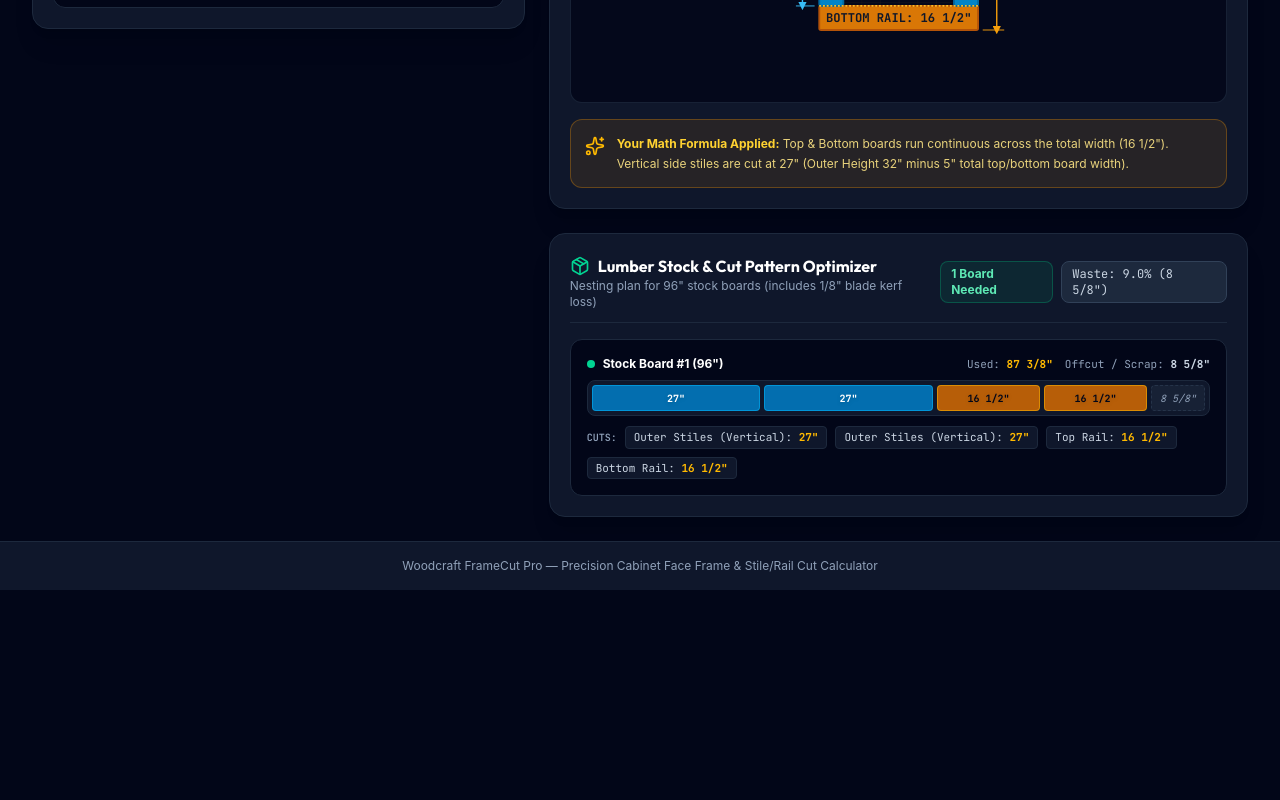
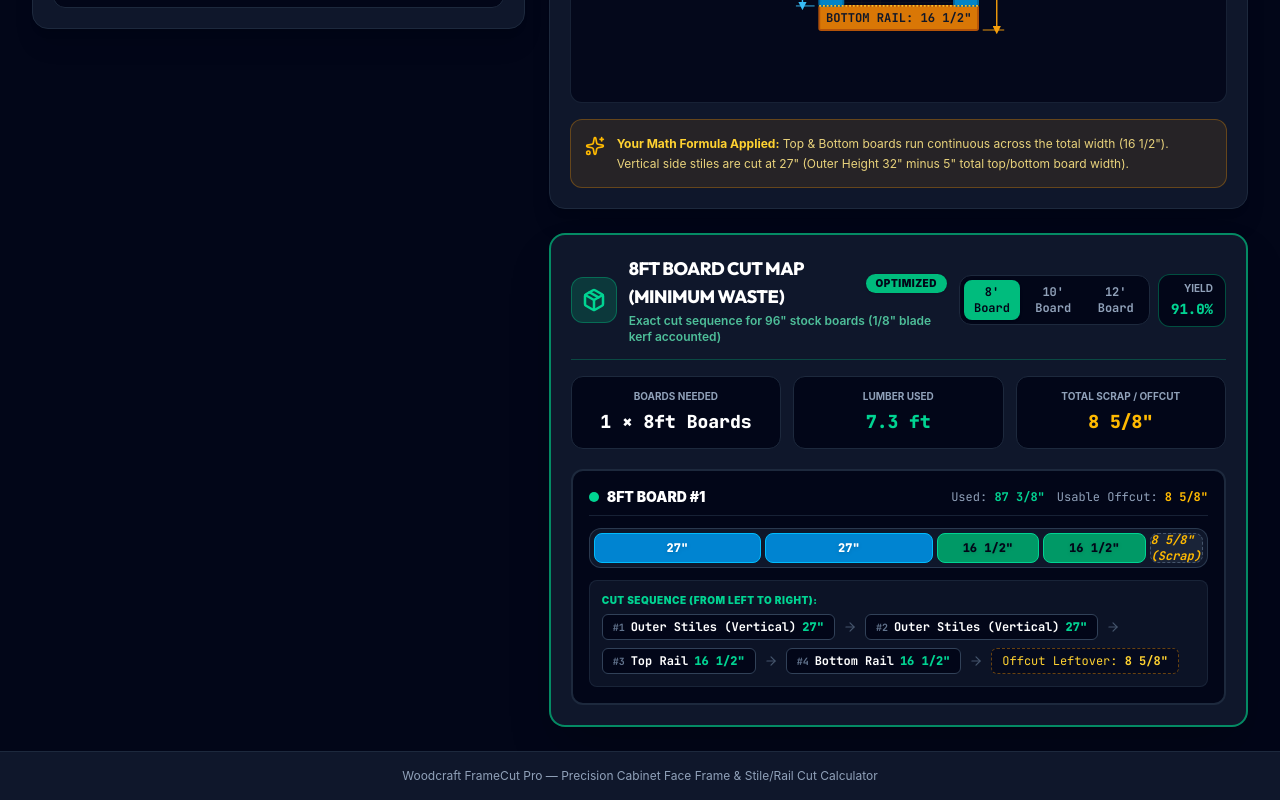
Before and after one commit to vexonastudios/cabinetframecalculator, a React (Vite) app: page / in a window 1280 px wide. Shown: the part 1406-2206 px from the top of the page. Before the commit the page ends 1996 px from the top, so only its background shows below. Built offline with nearby package versions, Linux system fonts and the light colour scheme.

Commit message:
feat: 8ft board cut map with step-by-step cut sequences for minimum lumber waste

```diff
--- a/src/App.jsx
+++ b/src/App.jsx
@@ -6,7 +6,7 @@ import CutListTable from './components/CutListTable';
 import LumberOptimizer from './components/LumberOptimizer';
 import ProjectManager from './components/ProjectManager';
 import MasterBatchList from './components/MasterBatchList';
-import { DEFAULT_FRAME_PARAMS, calculateCabinetFrame } from './utils/cabinetMath';
+import { DEFAULT_FRAME_PARAMS, calculateCabinetFrame, optimizeLumberStock } from './utils/cabinetMath';
 import { formatFraction } from './utils/fractionUtils';
 import { Hammer, CheckCircle2, ShieldCheck, Ruler } from 'lucide-react';
 
@@ -37,6 +37,36 @@ export default function App() {
   const calcResult = useMemo(() => {
     return calculateCabinetFrame(frameParams);
   }, [frameParams]);
+
+  // Compute 8ft board optimization for Master Batch List if items exist
+  const combinedBatchOptimization = useMemo(() => {
+    if (!batchList || batchList.length === 0) return null;
+
+    const allCuts = [];
+    batchList.forEach(frame => {
+      frame.items.forEach(item => {
+        allCuts.push({
+          id: item.id,
+          type: item.type,
+          name: item.name,
+          quantity: item.quantity,
+          length: item.length,
+          lengthFraction: item.lengthFraction,
+          widthFraction: item.widthFraction,
+          notes: item.notes
+        });
+      });
+    });
+
+    return optimizeLumberStock({
+      cutList: allCuts,
+      stockLength: frameParams.stockBoardLength || 96,
+      sawKerf: frameParams.sawKerf || 0.125,
+      fractionPrecision: frameParams.fractionPrecision || 16
+    });
+  }, [batchList, frameParams.stockBoardLength, frameParams.sawKerf, frameParams.fractionPrecision]);
+
+  const activeStockOptimization = combinedBatchOptimization || calcResult.stockOptimization;
 
   const handleSelectPreset = (preset) => {
     setActivePreset(preset.id);
@@ -233,8 +263,9 @@ export default function App() {
 
             <div className="order-5 lg:order-none w-full">
               <LumberOptimizer
-                stockOptimization={calcResult.stockOptimization}
-                fractionPrecision={frameParams.fractionPrecision}
+                stockOptimization={activeStockOptimization}
+                stockBoardLength={frameParams.stockBoardLength}
+                onStockLengthChange={(len) => setFrameParams(p => ({ ...p, stockBoardLength: len }))}
               />
             </div>
           </div>
--- a/src/components/LumberOptimizer.jsx
+++ b/src/components/LumberOptimizer.jsx
@@ -1,102 +1,164 @@
 import React from 'react';
-import { Package, Percent, Scissors, CheckCircle } from 'lucide-react';
+import { Package, Percent, Scissors, Layers, CheckCircle2, ArrowRight } from 'lucide-react';
 import { formatFraction } from '../utils/fractionUtils';
 
-export default function LumberOptimizer({ stockOptimization, fractionPrecision = 16 }) {
+export default function LumberOptimizer({ stockOptimization, stockBoardLength = 96, onStockLengthChange }) {
   if (!stockOptimization) return null;
 
   const { boardCount, stockLength, stockLengthFraction, boards, wasteFraction, wastePercentage } = stockOptimization;
+  const yieldPercentage = (100 - parseFloat(wastePercentage || 0)).toFixed(1);
 
   return (
-    <div className="bg-slate-900 border border-slate-800 rounded-2xl p-5 shadow-xl space-y-4">
+    <div className="bg-slate-900 border-2 border-emerald-500/70 rounded-2xl p-4 sm:p-5 shadow-2xl space-y-4">
 
       {/* Header */}
-      <div className="flex flex-col sm:flex-row sm:items-center justify-between border-b border-slate-800 pb-3 gap-2">
-        <div>
-          <h2 className="text-base font-bold text-white flex items-center gap-2 font-display">
-            <Package className="w-5 h-5 text-emerald-400" />
-            Lumber Stock & Cut Pattern Optimizer
-          </h2>
-          <p className="text-xs text-slate-400">
-            Nesting plan for {stockLengthFraction} stock boards (includes 1/8" blade kerf loss)
-          </p>
+      <div className="flex flex-col sm:flex-row sm:items-center justify-between border-b border-emerald-500/30 pb-3.5 gap-3">
+        <div className="flex items-center gap-3">
+          <div className="p-2.5 bg-emerald-500/20 border border-emerald-500/40 rounded-xl text-emerald-400">
+            <Package className="w-6 h-6 stroke-[2.5]" />
+          </div>
+          <div>
+            <div className="flex items-center gap-2">
+              <h2 className="text-lg font-black text-white font-display tracking-tight">
+                8FT BOARD CUT MAP (MINIMUM WASTE)
+              </h2>
+              <span className="bg-emerald-500 text-slate-950 font-black px-2.5 py-0.5 rounded-full text-[10px] uppercase tracking-wider shadow">
+                OPTIMIZED
+              </span>
+            </div>
+            <p className="text-xs font-semibold text-emerald-300/80 mt-0.5">
+              Exact cut sequence for {stockLengthFraction} stock boards (1/8" blade kerf accounted)
+            </p>
+          </div>
         </div>
 
-        <div className="flex items-center gap-2 text-xs">
-          <span className="bg-emerald-500/10 text-emerald-300 border border-emerald-500/30 px-2.5 py-1 rounded-lg font-bold">
-            {boardCount} Board{boardCount > 1 ? 's' : ''} Needed
-          </span>
-          <span className="bg-slate-800 text-slate-300 border border-slate-700 px-2.5 py-1 rounded-lg font-mono">
-            Waste: {wastePercentage}% ({wasteFraction})
-          </span>
+        {/* Board Length Selector & Yield stats */}
+        <div className="flex items-center gap-2 self-start sm:self-auto">
+          {onStockLengthChange && (
+            <div className="flex items-center gap-1 bg-slate-950 p-1 rounded-xl border border-slate-800">
+              {[96, 120, 144].map((len) => (
+                <button
+                  key={len}
+                  type="button"
+                  onClick={() => onStockLengthChange(len)}
+                  className={`px-2.5 py-1 rounded-lg text-xs font-mono font-bold transition-all ${
+                    stockBoardLength === len
+                      ? 'bg-emerald-500 text-slate-950 shadow'
+                      : 'text-slate-400 hover:text-white'
+                  }`}
+                >
+                  {len / 12}' Board
+                </button>
+              ))}
+            </div>
+          )}
+
+          <div className="bg-slate-950 px-3 py-1.5 rounded-xl border border-emerald-500/40 text-right">
+            <span className="text-[10px] text-slate-400 font-bold block uppercase">Yield</span>
+            <span className="text-sm font-mono font-black text-emerald-400">{yieldPercentage}%</span>
+          </div>
         </div>
       </div>
 
-      {/* Board Cut Visualizers */}
-      <div className="space-y-3">
+      {/* Summary Yield Stats */}
+      <div className="grid grid-cols-3 gap-3">
+        <div className="bg-slate-950 p-3 rounded-xl border border-slate-800 text-center">
+          <span className="text-[10px] uppercase font-bold text-slate-400 block mb-1">Boards Needed</span>
+          <span className="text-lg font-mono font-black text-white">{boardCount} × 8ft Boards</span>
+        </div>
+        <div className="bg-slate-950 p-3 rounded-xl border border-slate-800 text-center">
+          <span className="text-[10px] uppercase font-bold text-slate-400 block mb-1">Lumber Used</span>
+          <span className="text-lg font-mono font-black text-emerald-400">
+            {boards.reduce((sum, b) => sum + (b.usedInches || 0), 0) / 12 > 0
+              ? (boards.reduce((sum, b) => sum + (b.usedInches || 0), 0) / 12).toFixed(1)
+              : '0'} ft
+          </span>
+        </div>
+        <div className="bg-slate-950 p-3 rounded-xl border border-slate-800 text-center">
+          <span className="text-[10px] uppercase font-bold text-slate-400 block mb-1">Total Scrap / Offcut</span>
+          <span className="text-lg font-mono font-black text-amber-400">{wasteFraction}</span>
+        </div>
+      </div>
+
+      {/* 8ft Board Visual Diagrams & Step-by-Step Cut Order */}
+      <div className="space-y-4 pt-1">
         {boards.map((board) => (
-          <div key={board.boardIndex} className="bg-slate-950 p-4 rounded-xl border border-slate-800 space-y-2">
+          <div key={board.boardIndex} className="bg-slate-950 p-4 rounded-xl border-2 border-slate-800 space-y-3">
 
-            {/* Board Title & Yield */}
-            <div className="flex items-center justify-between text-xs">
-              <span className="font-bold text-white flex items-center gap-2">
-                <span className="w-2 h-2 rounded-full bg-emerald-400" />
-                Stock Board #{board.boardIndex} ({board.stockLengthFraction})
+            {/* Board Header */}
+            <div className="flex flex-col sm:flex-row sm:items-center justify-between text-xs gap-1 border-b border-slate-800/80 pb-2">
+              <span className="font-black text-white text-sm flex items-center gap-2">
+                <span className="w-2.5 h-2.5 rounded-full bg-emerald-400" />
+                8FT BOARD #{board.boardIndex}
               </span>
-              <div className="flex items-center gap-3 text-slate-400 font-mono text-[11px]">
-                <span>Used: <strong className="text-amber-400">{board.usedFraction}</strong></span>
-                <span>Offcut / Scrap: <strong className="text-slate-300">{board.remainingFraction}</strong></span>
+              <div className="flex items-center gap-3 text-slate-400 font-mono text-xs">
+                <span>Used: <strong className="text-emerald-400">{board.usedFraction}</strong></span>
+                <span>Usable Offcut: <strong className="text-amber-400">{board.remainingFraction}</strong></span>
               </div>
             </div>
 
-            {/* Visual Board Cut Strip */}
-            <div className="relative h-9 w-full bg-slate-900 rounded-lg overflow-hidden border border-slate-800 flex items-center p-1 gap-1">
+            {/* Visual Board Strip */}
+            <div className="relative h-10 w-full bg-slate-900 rounded-xl overflow-hidden border border-slate-700/80 flex items-center p-1 gap-1 shadow-inner">
               {board.cuts.map((cut, idx) => {
                 const widthPercent = (cut.length / stockLength) * 100;
                 const isStile = cut.type === 'STILE';
 
                 return (
                   <div
-                    key={cut.id}
+                    key={cut.id || idx}
                     style={{ width: `${widthPercent}%` }}
-                    className={`h-full rounded relative flex items-center justify-center px-1 border group transition-all ${
+                    className={`h-full rounded-lg relative flex items-center justify-center px-1 border transition-all ${
                       isStile
-                        ? 'bg-sky-600/80 hover:bg-sky-500 border-sky-400/50 text-white'
-                        : 'bg-amber-600/80 hover:bg-amber-500 border-amber-400/50 text-slate-950'
+                        ? 'bg-sky-600 border-sky-400 text-white'
+                        : 'bg-emerald-600 border-emerald-400 text-slate-950 font-black'
                     }`}
-                    title={`${cut.name}: ${cut.lengthFraction}`}
                   >
-                    <span className="text-[10px] font-mono font-bold truncate drop-shadow">
+                    <span className="text-xs font-mono font-black truncate drop-shadow">
                       {cut.lengthFraction}
                     </span>
-
-                    {/* Tooltip on hover */}
-                    <div className="absolute bottom-full mb-1 hidden group-hover:block z-20 bg-slate-900 text-white text-[10px] py-1 px-2 rounded shadow-lg border border-slate-700 whitespace-nowrap font-mono">
-                      {cut.name} ({cut.lengthFraction})
-                    </div>
                   </div>
                 );
               })}
 
-              {/* Remaining Offcut / Scrap space */}
+              {/* Scrap Offcut */}
               {board.remainingLength > 0 && (
                 <div
                   style={{ width: `${(board.remainingLength / stockLength) * 100}%` }}
-                  className="h-full rounded bg-slate-800/60 border border-dashed border-slate-700/60 flex items-center justify-center text-[10px] text-slate-400 font-mono italic"
+                  className="h-full rounded-lg bg-slate-800/80 border border-dashed border-slate-600 flex items-center justify-center text-xs text-amber-400 font-mono italic font-bold"
                 >
-                  {board.remainingFraction}
+                  {board.remainingFraction} (Scrap)
                 </div>
               )}
             </div>
 
-            {/* List of Cuts on this Board */}
-            <div className="flex flex-wrap items-center gap-2 text-[11px] font-mono text-slate-400 pt-0.5">
-              <span className="text-slate-400 text-[10px] uppercase font-semibold">Cuts:</span>
-              {board.cuts.map((c, i) => (
-                <span key={i} className="bg-slate-900 px-2 py-0.5 rounded border border-slate-800 text-slate-300">
-                  {c.name}: <strong className="text-amber-400">{c.lengthFraction}</strong>
-                </span>
-              ))}
+            {/* Step-by-Step Cut Order Sequence */}
+            <div className="bg-slate-900/80 p-3 rounded-lg border border-slate-800/80 space-y-1.5">
+              <span className="text-[10px] font-black uppercase text-emerald-400 tracking-wider block">
+                CUT SEQUENCE (FROM LEFT TO RIGHT):
+              </span>
+              <div className="flex flex-wrap items-center gap-2 text-xs font-mono">
+                {board.cuts.map((cut, i) => (
+                  <React.Fragment key={i}>
+                    <div className="bg-slate-950 px-2.5 py-1 rounded-md border border-slate-700 flex items-center gap-1.5">
+                      <span className="text-[10px] font-bold text-slate-500">#{i + 1}</span>
+                      <span className="font-bold text-white">{cut.name}</span>
+                      <span className="font-black text-emerald-400">{cut.lengthFraction}</span>
+                    </div>
+                    {i < board.cuts.length - 1 && (
+                      <ArrowRight className="w-3.5 h-3.5 text-slate-600 shrink-0" />
+                    )}
+                  </React.Fragment>
+                ))}
+
+                {board.remainingLength > 0 && (
+                  <>
+                    <ArrowRight className="w-3.5 h-3.5 text-slate-600 shrink-0" />
+                    <div className="bg-slate-950/60 px-2.5 py-1 rounded-md border border-dashed border-amber-500/40 text-amber-300 text-xs">
+                      Offcut Leftover: <strong>{board.remainingFraction}</strong>
+                    </div>
+                  </>
+                )}
+              </div>
             </div>
 
           </div>
--- a/src/utils/cabinetMath.js
+++ b/src/utils/cabinetMath.js
@@ -238,7 +238,7 @@ export function calculateCabinetFrame(params = {}) {
 /**
  * Lumber Stock Optimizer using First Fit Decreasing algorithm
  */
-function optimizeLumberStock({ cutList, stockLength = 96, sawKerf = 0.125, fractionPrecision = 16 }) {
+export function optimizeLumberStock({ cutList, stockLength = 96, sawKerf = 0.125, fractionPrecision = 16 }) {
   // Expand individual piece cuts
   const pieces = [];
   cutList.forEach(item => {
```
